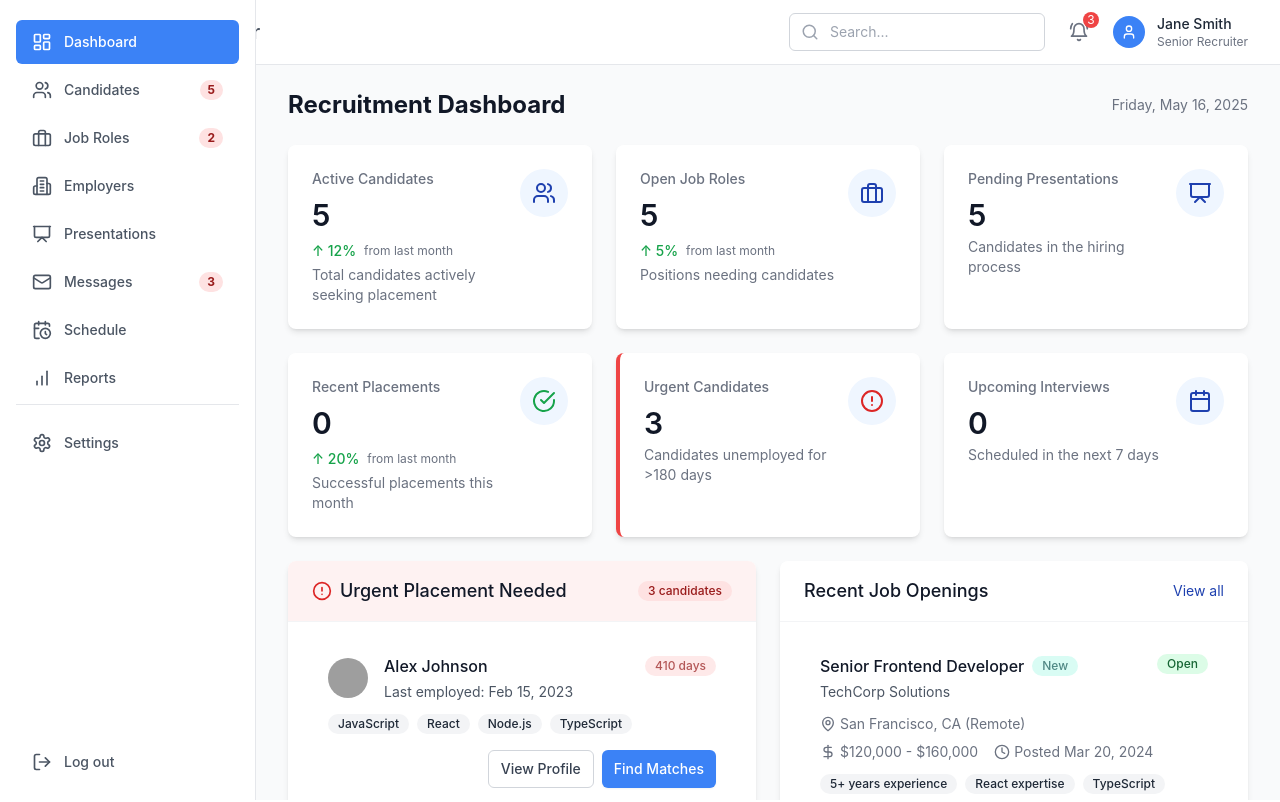
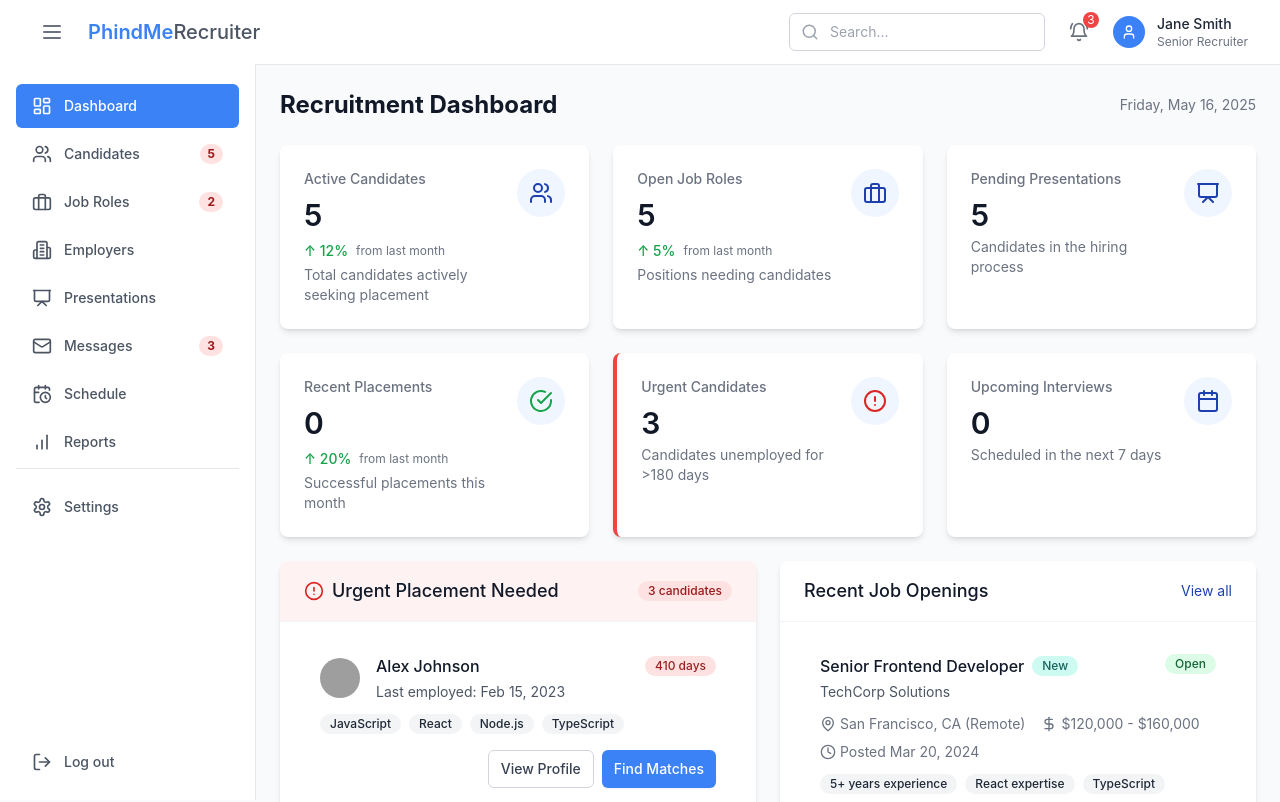
Before and after one commit to Phind-me/recruiter, a React (Vite) app: page / in a window 1280 px wide. Shown: the top 802 px of the page. Built offline with nearby package versions, Linux system fonts and the light colour scheme; grey boxes are pictures that could not be loaded.

Commit message:
Fix layout hide/show sidebar

```diff
--- a/src/components/layout/MainLayout.tsx
+++ b/src/components/layout/MainLayout.tsx
@@ -11,15 +11,16 @@ export const MainLayout: React.FC = () => {
   };
 
   return (
-    <div className="h-screen flex flex-col bg-gray-50">
+    <div className="min-h-screen flex flex-col bg-gray-50">
       <Navbar onToggleSidebar={toggleSidebar} />
 
-      <div className="flex flex-1 overflow-hidden">
+      <div className="flex-1 flex relative">
+        {isSidebarOpen &&
         <Sidebar isOpen={isSidebarOpen} />
+        }
 
         <main className={`
-          flex-1 overflow-y-auto px-4 py-6
-          md:px-6 lg:px-8
+          flex-1 p-6
           transition-all duration-300
           ${isSidebarOpen ? 'md:ml-64' : ''}
         `}>
--- a/src/components/layout/Sidebar.tsx
+++ b/src/components/layout/Sidebar.tsx
@@ -53,8 +53,9 @@ export const Sidebar: React.FC<SidebarProps> = ({ isOpen }) => {
   const { unreadCount } = useMessages();
 
   return (
-    <div className={`
-      fixed inset-y-0 left-0 z-30 w-64 bg-white border-r border-gray-200 transition-transform duration-300 ease-in-out
+    <aside className={`
+      fixed top-16 bottom-0 left-0 z-30 w-64 bg-white border-r border-gray-200
+      transform transition-transform duration-300 ease-in-out
       ${isOpen ? 'translate-x-0' : '-translate-x-full'}
       md:translate-x-0
     `}>
@@ -120,6 +121,6 @@ export const Sidebar: React.FC<SidebarProps> = ({ isOpen }) => {
           </button>
         </div>
       </div>
-    </div>
+    </aside>
   );
 };
```
